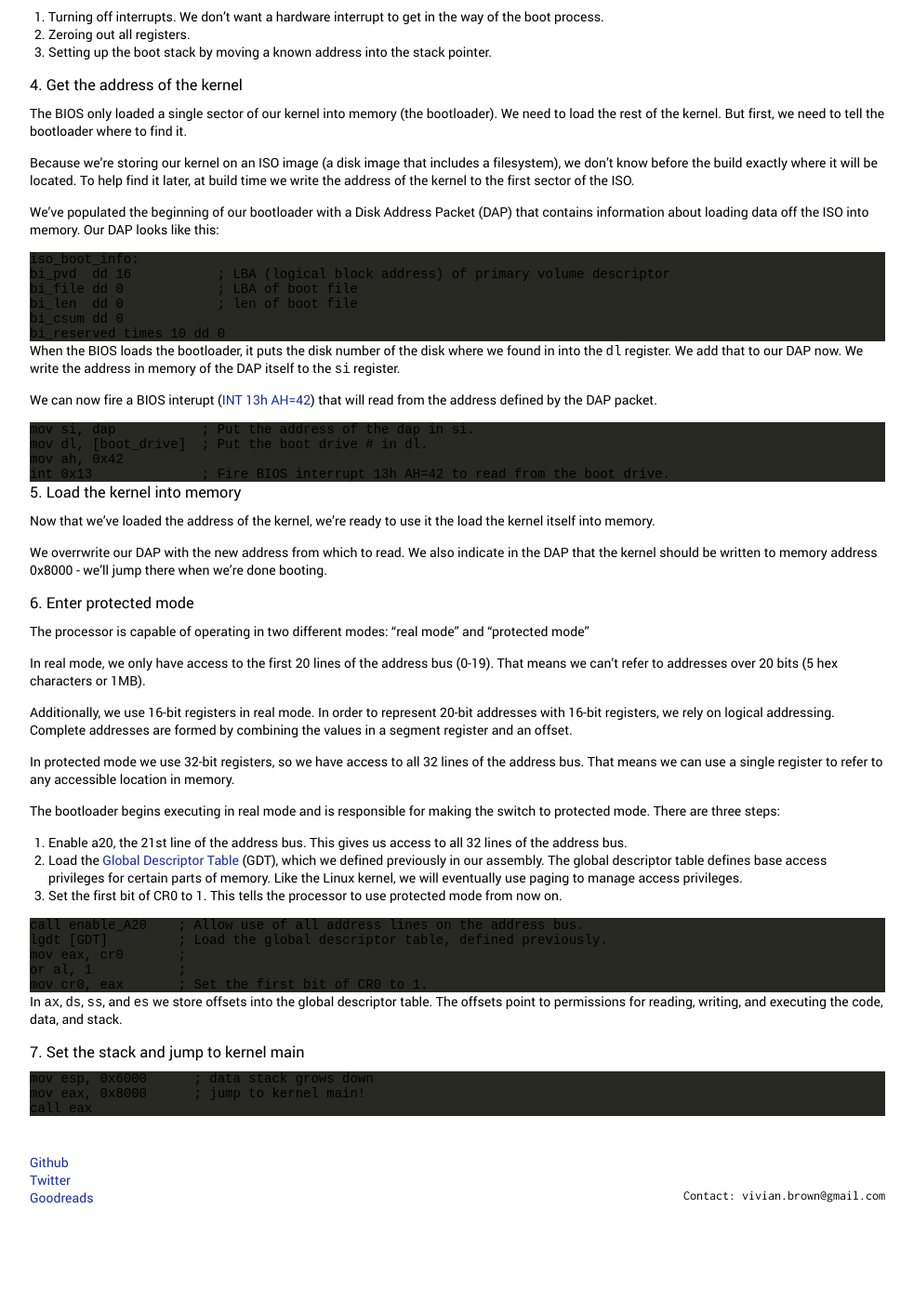
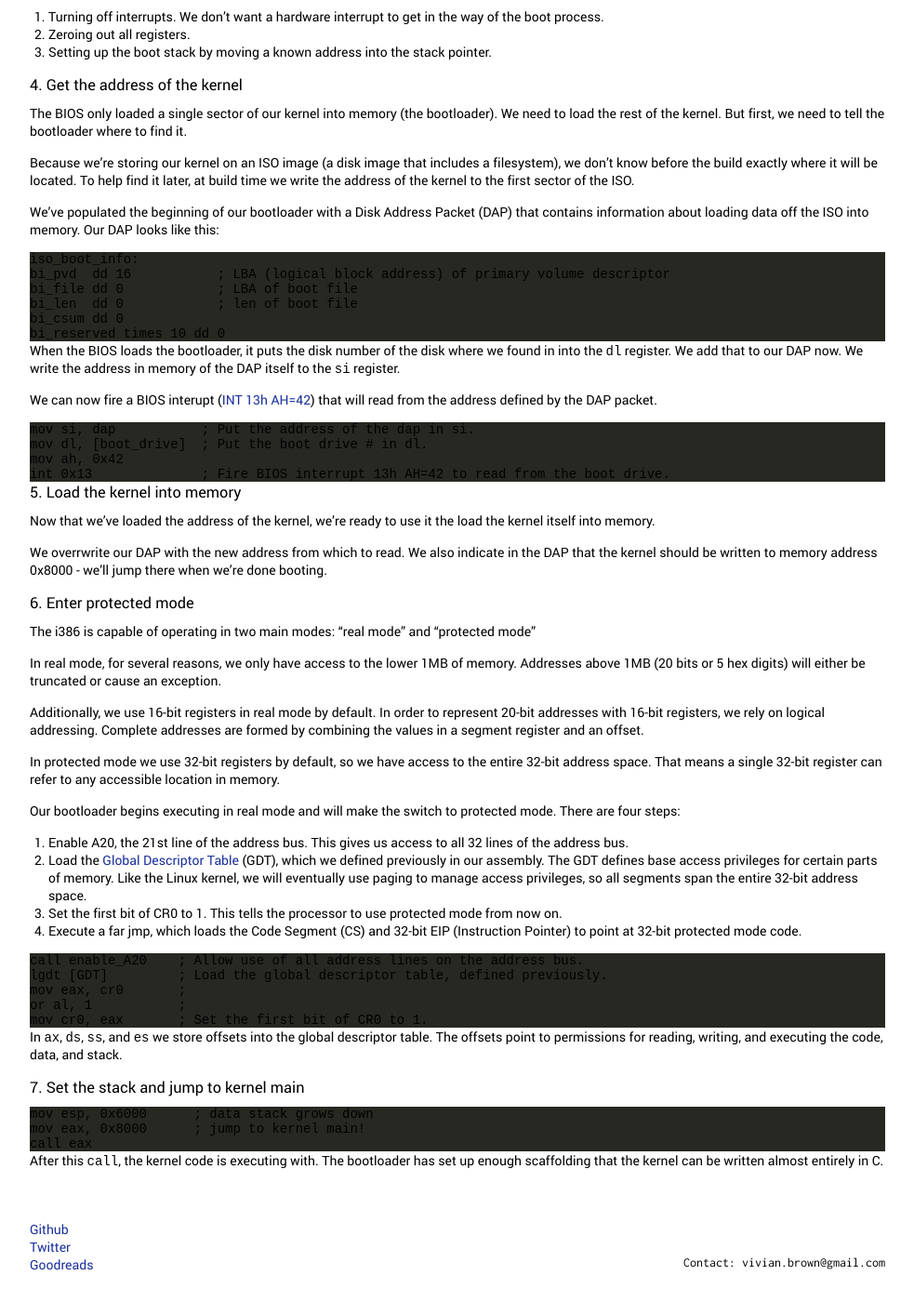
Before and after one commit to vbrown608/jekyll-portfolio, a Jekyll site: the page built from _blog_posts/yehos-bootloader.md, in a window 1280 px wide and 1400 px high, scrolled down 777 px. Shown: the whole window at 93% size, without its empty margins (148-1131 px from the left). Built offline with Jekyll 4.4.1, drawn with Linux system fonts in a browser that asks for light colours; before the commit the page ends 2105 px from its top, so only the background shows below that; some of the changed text lies outside the part shown.

Commit message:
Update yehos-bootloader.md

````diff
--- a/_blog_posts/yehos-bootloader.md
+++ b/_blog_posts/yehos-bootloader.md
@@ -4,7 +4,7 @@
 keywords: Operating Systems
 ---
 
-When you power on your computer, firmware on your computer's system board loads a single sector of your boot drive into memory. The program, called the bootloader, is responsible loading the kernel, preparing the processor to operate in the right mode, and beginning execution. In this post I'll walk through process of booting into protected mode on x86 hardware by describing the boot sequence for Yehos, a simple operating system for the X386 processor.
+When you power on your computer, firmware on your computer's system board loads a single sector of your boot drive into memory. The program, called the bootloader, is responsible for loading the next stage of the boot process (the kernel; or sometimes a second and more involved bootloader), preparing the processor to operate in the right mode for the next stage, and beginning execution. In this post I'll walk through process of booting into protected mode on x86 hardware by describing the boot sequence for Yehos, a simple operating system for the i386 processor.
 
 [Yehos](https://github.com/zormit/yehos) was created by Andrea Law, Dominic Spadacene, Moritz Neeb, Nandaja Varma, Saul Pwanson, and Vivian Brown to teach the fundamentals of operating systems development. Our annotated bootloader.asm is [available on Github](https://github.com/zormit/yehos/blob/master/bootloader.asm).
 
@@ -12,7 +12,7 @@
 
 ### 1. Press power to start the BIOS
 
-When a user presses the power button, the computer hardware fires a reset signal that starts the BIOS (Basic Input/Output System). The BIOS is a very simple operating system embedded on the same chip as the processor.
+When a user presses the power button, the computer hardware fires a reset signal that places the IP inside the BIOS (Basic Input/Output System). The BIOS is initialization code and a set of basic routines, embedded on the motherboard in ROM (Read-Only Memory).
 
 The BIOS does some basic hardware checks to make sure the keyboard, monitor, and other devices are working.
 
@@ -71,19 +71,20 @@
 
 ### 6. Enter protected mode
 
-The processor is capable of operating in two different modes: "real mode" and "protected mode"
+The i386 is capable of operating in two main modes: "real mode" and "protected mode"
 
-In real mode, we only have access to the first 20 lines of the address bus (0-19). That means we can't refer to addresses over 20 bits (5 hex characters or 1MB).
+In real mode, for several reasons, we only have access to the lower 1MB of memory.  Addresses above 1MB (20 bits or 5 hex digits) will either be truncated or cause an exception.
 
-Additionally, we use 16-bit registers in real mode. In order to represent 20-bit addresses with 16-bit registers, we rely on logical addressing. Complete addresses are formed by combining the values in a segment register and an offset.
+Additionally, we use 16-bit registers in real mode by default. In order to represent 20-bit addresses with 16-bit registers, we rely on logical addressing. Complete addresses are formed by combining the values in a segment register and an offset.
 
-In protected mode we use 32-bit registers, so we have access to all 32 lines of the address bus. That means we can use a single register to refer to any accessible location in memory.
+In protected mode we use 32-bit registers by default, so we have access to the entire 32-bit address space. That means a single 32-bit register can refer to any accessible location in memory.
 
-The bootloader begins executing in real mode and is responsible for making the switch to protected mode. There are three steps:
+Our bootloader begins executing in real mode and will make the switch to protected mode. There are four steps:
 
-1. Enable a20, the 21st line of the address bus. This gives us access to all 32 lines of the address bus.
-2. Load the [Global Descriptor Table](http://www.osdever.net/bkerndev/Docs/gdt.htm) (GDT), which we defined previously in our assembly. The global descriptor table defines base access privileges for certain parts of memory. Like the Linux kernel, we will eventually use paging to manage access privileges.
+1. Enable A20, the 21st line of the address bus. This gives us access to all 32 lines of the address bus.
+2. Load the [Global Descriptor Table](http://www.osdever.net/bkerndev/Docs/gdt.htm) (GDT), which we defined previously in our assembly. The GDT defines base access privileges for certain parts of memory. Like the Linux kernel, we will eventually use paging to manage access privileges, so all segments span the entire 32-bit address space.
 3. Set the first bit of CR0 to 1. This tells the processor to use protected mode from now on.
+4. Execute a far jmp, which loads the Code Segment (CS) and 32-bit EIP (Instruction Pointer) to point at 32-bit protected mode code.
 
 ```
 call enable_A20    ; Allow use of all address lines on the address bus.
@@ -102,3 +103,5 @@
 mov eax, 0x8000      ; jump to kernel main!
 call eax
 ```
+
+After this `call`, the kernel code is executing with.  The bootloader has set up enough scaffolding that the kernel can be written almost entirely in C.
````
